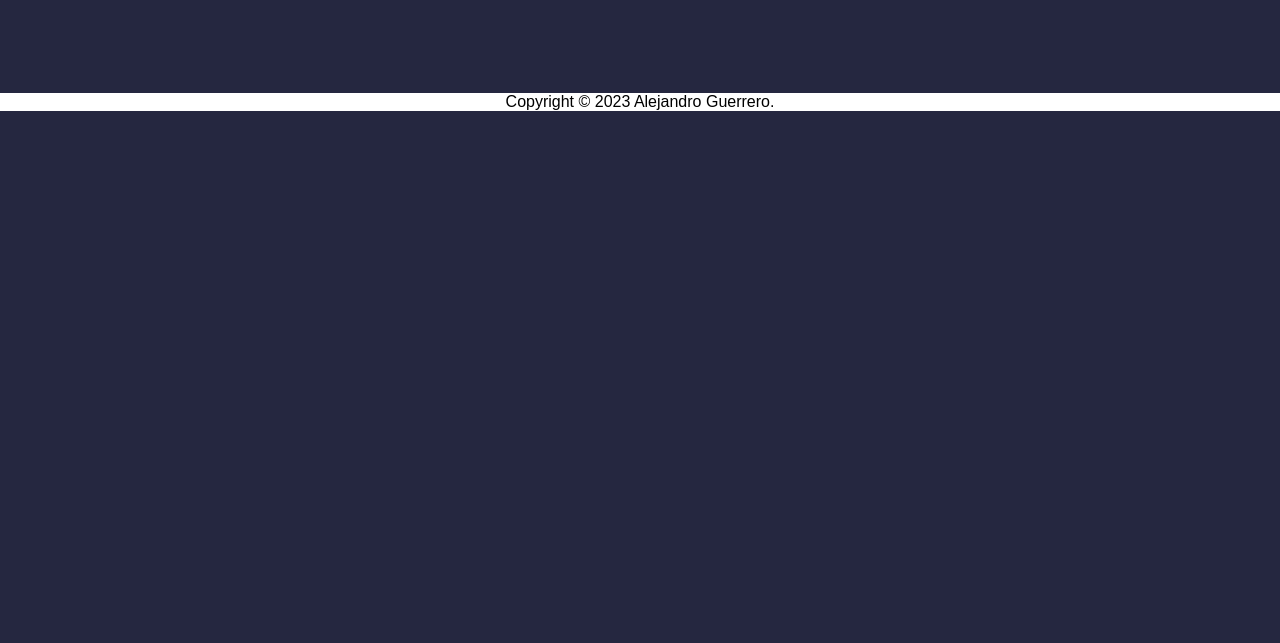
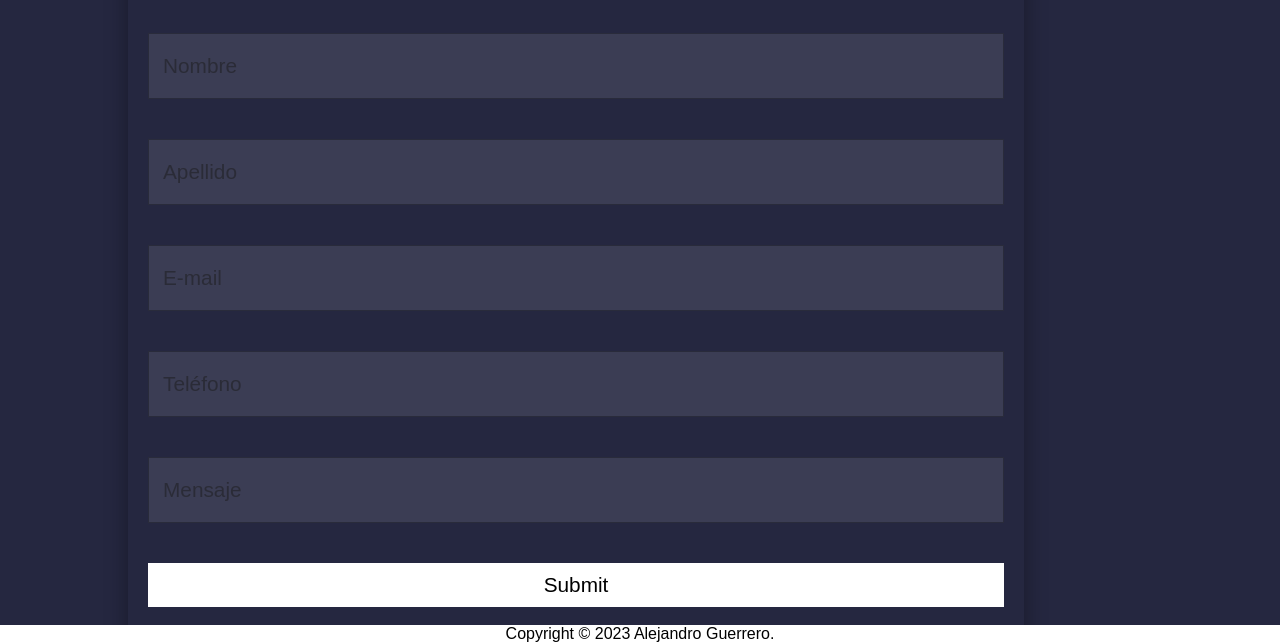
Before and after one commit to KakuInnovation/CV, a plain HTML site: page personalData.html in a window 1280 px wide. Shown: the part 705-1348 px from the top of the page. Before the commit the page ends 816 px from the top, so only its background shows below. Drawn offline with Linux system fonts and the light colour scheme.

Commit message:
form + JS

```diff
--- a/css/styles.css
+++ b/css/styles.css
@@ -220,7 +220,7 @@ h5.separacionIcono.ExperienceH5 {
     padding-left: 1rem;
 }
 
-h3.separacionIcono.PDh3{
+h3.separacionIcono.PDh3 {
     padding-top: 0;
 }
 
@@ -443,30 +443,97 @@ h3.separacionIcono.PDh3{
     background-color: #ffffff;
 }
 
-h1.indexH1{
+h1.indexH1 {
     padding-top: 0rem;
     color: #FD7E14;
 }
 
-h1.educationH1{
+h1.educationH1 {
     padding-top: 0rem;
     padding-bottom: 1rem;
     color: #FD7E14;
 }
 
-h1.experienceH1{
+h1.experienceH1 {
     padding-top: 0rem;
     padding-bottom: 1rem;
     color: #FD7E14;
 }
 
-h1.competenciesH1{
+h1.competenciesH1 {
     padding-top: 0rem;
     padding-bottom: 1rem;
     color: #FD7E14;
 }
 
 /* +++++++++++++++ FIN MAIN +++++++++++++++ */
+
+/* +++++++++++++++ INICIO FORM CONTACTO +++++++++++++++ */
+.formulario {
+    /*  Formato general */
+    width: 70%;
+    max-width: 100%;
+    margin-left: 10%;
+    padding: 20px;
+    box-shadow: 0 0 20px 2px rgba(0, 0, 0, 0.3);
+    position: relative;
+}
+
+.formulario_titulo {
+    text-align: left;
+    margin-top: 0;
+    margin-bottom: 1.5em;
+    color: #FD7E14;
+}
+
+.formulario_input,
+.formulario_label,
+.formulario_submit {
+    display: block;
+    width: 100%;
+    font-size: 1.3em;
+}
+
+.formulario_input {
+    padding: 20px;
+    border: 1px solid rgba(0, 0, 0, 0.3);
+    margin-bottom: 40px;
+    background: rgba(255, 255, 255, 0.1);
+}
+
+.formulario_label {
+    border: transparent;
+    padding-left: 15px;
+    position: absolute;
+    margin-top: -85px;
+    z-index: -20;
+    color: rgba(0, 0, 0, 0.5);
+    transition: all 0.2s;
+}
+
+.formulario_submit {
+    background: #ffffff;
+    color: black;
+    padding: 10px 20px;
+    cursor: pointer;
+    border: none;
+    margin-bottom: 1rem;
+}
+
+/* Aplico la animación cuando tenga el foco el elemento.
+Utilizo el selector + para confirmar que el elemento que sigue
+"Label" lo selecciona para que aplique la animación.*/
+.formulario_input:focus+.formulario_label {
+    margin-top: -135px;
+    color: #ffffff;
+}
+
+/* Clase que se utiliza en el JS para dejar fijo el txt del Label*/
+.fijar {
+    margin-top: -135px;
+}
+
+/* +++++++++++++++ FIN FORM CONTACTO +++++++++++++++ */
 
 /* +++++++++++++++ FOOTER +++++++++++++++ */
 footer {
--- /dev/null
+++ b/form.js
@@ -0,0 +1,21 @@
+// Selecciono todos los elementos con name class formulario_input y los almaceno en un array, vector.
+var inputs = document.getElementsByClassName('formulario_input');
+
+// Recorro el array de elementos input (Nombre, Apellido, E-mail, Teléfono. Mensaje)
+for (var i = 0; i < inputs.length; i++) {
+    // Escucha el evento KEYUP y llama a la función cuando se suelte la tecla.
+    inputs[i].addEventListener('keyup', function () {
+        // Valida que el label contenga texto escrito por el Usuario.
+        if (this.value.length >= 1) {
+            // Si tiene texto, el Nombre del Label no realiza la transición, quedando fijo sobre la caja del label.
+            // con esto se evita que pise el texto ingresado por el Usuario.
+            // Llama a la Clase fijar, que se encuentra dentro del .css.
+            // Aplica el formato al elemento siguiente de la etiqueta input, osea al label.
+            this.nextElementSibling.classList.add('fijar');
+        }
+        else {
+            // Elimina la Clase "fijar" al elemento Label.
+            this.nextElementSibling.classList.remove('fijar');
+        }
+    });
+}
--- a/personalData.html
+++ b/personalData.html
@@ -80,11 +80,28 @@
         </div>
     </main>
 
+    <form action="" class="formulario">
+        <h1 class="formulario_titulo">Dejame tus datos, te contacto!</h1>
+        <input type="text" class="formulario_input">
+        <label for="" class="formulario_label">Nombre</label>
+        <input type="text" class="formulario_input">
+        <label for="" class="formulario_label">Apellido</label>
+        <input type="email" class="formulario_input">
+        <label for="" class="formulario_label">E-mail</label>
+        <input type="text" class="formulario_input">
+        <label for="" class="formulario_label">Teléfono</label>
+        <input type="text" class="formulario_input">
+        <label for="" class="formulario_label">Mensaje</label>
+        <input type="submit" class="formulario_submit">
+    </form>
+
     <footer>
         <section class="pie">
             <p>Copyright © 2023 Alejandro Guerrero.</p>
         </section>
     </footer>
+
+    <script src="form.js"></script>
 </body>
 
 </html>
```
